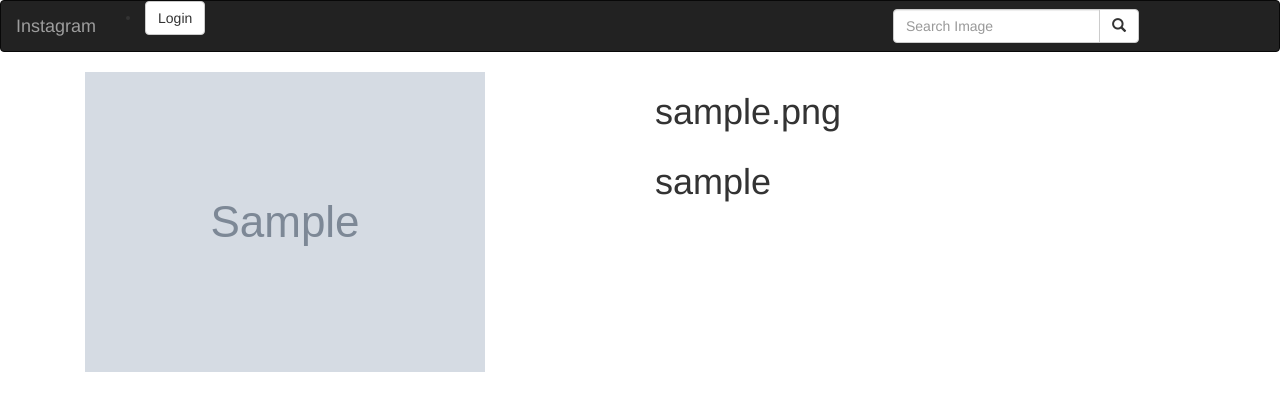
After one commit to angelakarenzi5/Instagram, a Django app: template pictures/templates/view_profile.html in a window 1280 px wide. The commit adds this page. Shown: the top 411 px of the page. Run offline with Django 3.2, Linux system fonts and the light colour scheme; tables that the repository leaves empty hold one stand-in row (values such as "Sample post"); the template is opened without the code that fills it: values that come from a table or form of the project are taken from there, most other values are stand-ins (such as "Sample title", 1, 10 or a date in 2020); grey boxes marked "Sample" are stand-in pictures; some libraries are stand-ins or nearby versions.

Commit message:
Working on viewing the profile

```diff
--- a/pictures/templates/navbar.html
+++ b/pictures/templates/navbar.html
@@ -34,7 +34,10 @@
                   <a href="{%url 'new-image'%}">Add Image</a>
                 </li>
                 <li>
-                  <a href="{%url 'profile'%}">View Profile</a>
+                  <a href="{%url 'view-profile'%}">View Profile</a>
+                </li>
+                <li>
+                  <a href="{%url 'profile'%}">Edit Profile</a>
                 </li>
                 <li>
                   <a href="/accounts/password/change">Change Password</a>
--- /dev/null
+++ b/pictures/templates/view_profile.html
@@ -0,0 +1,47 @@
+{%extends 'all-pictures/base.html'%}
+{% load bootstrap3 %}
+
+{% block content %}
+{{block.super}}
+<div class="container">
+
+   <!-- Looping through pictures   -->
+   <div class="container-fluid">
+
+     <!-- <form  action="{%url 'picturesToday'%}" method="post">
+       {%csrf_token%}
+
+      {% for field in form %}
+        {% bootstrap_field field %}
+      {% endfor %}
+       <input type="submit" value="Subscribe">
+     </form> -->
+
+    </div>
+
+   {% for pictures_item in pictures %}
+
+     <!--Display pictures Article images  -->
+   <div class="col-xs-6 col-sm-6 col-md-6 col-lg-6">
+       <img src="{{pictures_item.image.url}}" class="img-responsive" alt="Image">
+   </div>
+     <div class="row">
+        <!-- displaying pictures articles -->
+        <div class="col-xs-6 col-sm-6 col-md-6 col-lg-6">
+          <h1> {{ pictures_item.image_caption }} </h2>
+      </div>
+      <div class="col-xs-6 col-sm-6 col-md-6 col-lg-6">
+        <h1>{{pictures_item.profile}}</h1>
+      </div>
+   </div>
+
+   </div>
+
+   {% empty %}
+   <div class="row">
+     <h2 class="text-center">There No pictures Items</h2>
+   </div>
+   {% endfor %}
+
+ </div>
+{% endblock %}
--- a/pictures/urls.py
+++ b/pictures/urls.py
@@ -9,8 +9,8 @@ urlpatterns=[
     url(r'^search/', views.search_results, name='search_results'),
     # url(r'^article/(\d+)',views.article,name ='article'),
     url(r'^new/image$', views.new_image, name='new-image'),
-    url(r'^profile/', views.profile, name='profile')
-
+    url(r'^profile/', views.profile, name='profile'),
+    url(r'^view/profile$', views.profile, name='view-profile'),
 
 ]
 if settings.DEBUG:
```
Also changed, not shown: pictures/views.py (+16 -6 lines), pictures/forms.py (line endings or trailing spaces).
